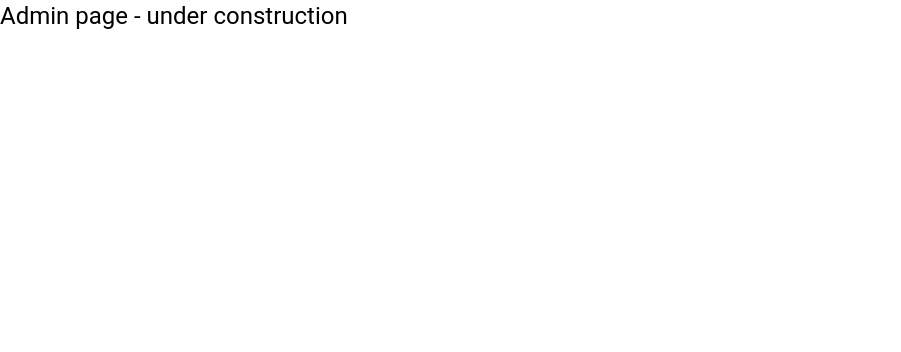
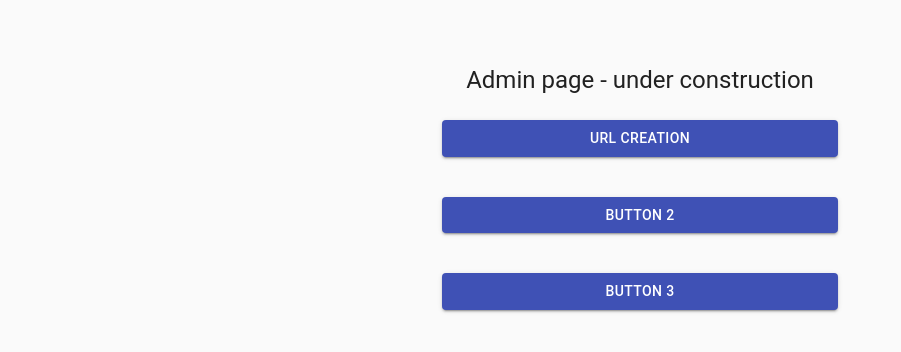
Before and after one commit to begeli/cloud-frontend, a React (Create React App) app: page /ahome in a window 1280 px wide. Shown: the top 352 px of the page, without its empty margins (0-901 px from the left). Built offline with nearby package versions, Linux system fonts and the light colour scheme.

Commit message:
Changed the api url, added the admin pages.

```diff
--- a/src/AdminHome.js
+++ b/src/AdminHome.js
@@ -1,4 +1,4 @@
-import React from 'react';
+import React, { useState } from 'react';
 import Avatar from '@material-ui/core/Avatar';
 import Button from '@material-ui/core/Button';
 import CssBaseline from '@material-ui/core/CssBaseline';
@@ -9,6 +9,7 @@ import { makeStyles } from '@material-ui/core/styles';
 import Container from '@material-ui/core/Container';
 import { Link}  from "react-router-dom";
 import NavBar from './NavBar';
+import axios from "axios";
 
 const useStyles = makeStyles((theme) => ({
   paper: {
@@ -30,15 +31,74 @@ const useStyles = makeStyles((theme) => ({
   },
 }));
 
-export default function AdminHome() {
+export default function AdminHome(props) {
   const classes = useStyles();
+  const [email, setEmail] = useState("");
+  const urlCreationAnalyticURL = "http://18.196.128.47:8080/Urls/lastMonthsUrlCreationAnalytics";
+
+  const urlCreation = () => {
+    const headers = {"admin": props.email};
+    axios.get(urlCreationAnalyticURL, {userEmail: "admin", password: "pass"}, {headers: headers})
+      .then(res => {
+        console.log(res);
+        if (res.status === 200) {
+          //setShortenedUrl(redirectionUrl + res.data.hash);
+        } else {
+          console.log(res)
+        }
+      })
+      .catch(res => console.log(res));
+  }
 
   return (
     <div>
-        <Typography component="h1" variant="h5">
-                Admin page - under construction
-        </Typography>
+      <Container component="main" maxWidth="xs">
+        <CssBaseline />
+        <div className={classes.paper}>
+          <Typography component="h1" variant="h5">
+                  Admin page - under construction {props.email}
+          </Typography>
 
+          <Button
+            type="submit"
+            fullWidth
+            variant="contained"
+            color="primary"
+            onClick={() => urlCreation()}
+            //component={Link}
+            //to="/ahome"
+            className={classes.submit}
+          >
+            URL Creation
+          </Button>
+
+          <Button
+            type="submit"
+            fullWidth
+            variant="contained"
+            color="primary"
+            //onClick={() => onFinish()}
+            //component={Link}
+            //to="/ahome"
+            className={classes.submit}
+          >
+            Button 2
+          </Button>
+
+          <Button
+            type="submit"
+            fullWidth
+            variant="contained"
+            color="primary"
+            //onClick={() => onFinish()}
+            //component={Link}
+            //to="/ahome"
+            className={classes.submit}
+          >
+            Button 3
+          </Button>
+        </div>
+      </Container>
     </div>
 
   );
--- a/src/AdminSignIn.js
+++ b/src/AdminSignIn.js
@@ -1,4 +1,4 @@
-import React from 'react';
+import React, { useState } from 'react';
 import Avatar from '@material-ui/core/Avatar';
 import Button from '@material-ui/core/Button';
 import CssBaseline from '@material-ui/core/CssBaseline';
@@ -7,7 +7,9 @@ import LockOutlinedIcon from '@material-ui/icons/LockOutlined';
 import Typography from '@material-ui/core/Typography';
 import { makeStyles } from '@material-ui/core/styles';
 import Container from '@material-ui/core/Container';
-import { Link}  from "react-router-dom";
+import Grid from '@material-ui/core/Grid';
+import { Link } from "react-router-dom";
+import axios from "axios";
 
 const useStyles = makeStyles((theme) => ({
   paper: {
@@ -29,8 +31,34 @@ const useStyles = makeStyles((theme) => ({
   },
 }));
 
-export default function AdminSignIn() {
+export default function AdminSignIn(props) {
   const classes = useStyles();
+  const loginAPIURL = "http://18.196.128.47:8080/login";
+  const [email, setEmail] = useState("");
+  const [password, setPassword] = useState("");
+
+  const onFinish = () =>  {
+    const data = {email:email, password:password};
+    axios.post(loginAPIURL, data)
+    .then(res => {
+      if (res.status === 200) {
+        console.log("Response  ", res);
+        props.handleSuccessfulAuth(email);
+        props.history.push(`/ahome`);
+      } else {
+        console.log(res);
+      }
+    })
+    .catch(res => console.log(res));
+  }
+
+  const updateEmail = (event) => {
+    setEmail(event.target.value);
+  };
+
+  const updatePassword = (event) => {
+    setPassword(event.target.value);
+  };
 
   return (
     <Container component="main" maxWidth="xs">
@@ -42,7 +70,6 @@ export default function AdminSignIn() {
         <Typography component="h1" variant="h5">
           Sign in
         </Typography>
-        <form className={classes.form} noValidate>
         <TextField
           variant="outlined"
           margin="normal"
@@ -53,6 +80,7 @@ export default function AdminSignIn() {
           name="email"
           autoComplete="email"
           autoFocus
+          onChange = {updateEmail}
         />
         <TextField
           variant="outlined"
@@ -64,6 +92,7 @@ export default function AdminSignIn() {
           type="password"
           id="adminPassword"
           autoComplete="adminPassword"
+          onChange = {updatePassword}
         />
 
         <Button
@@ -71,13 +100,21 @@ export default function AdminSignIn() {
           fullWidth
           variant="contained"
           color="primary"
-            component={Link}
-            to="/ahome"
+          onClick={() => onFinish()}
+          //component={Link}
+          //to="/ahome"
           className={classes.submit}
         >
           Sign In
         </Button>
-        </form>
+
+        <Grid container>
+          <Grid item xs>
+            <Link to="/signin" variant="body2">
+              {"Go back"}
+            </Link>
+          </Grid>
+        </Grid>
       </div>
     </Container>
   );
--- a/src/App.js
+++ b/src/App.js
@@ -40,11 +40,19 @@ export default class  App extends Component {
             />
             <Route
               exact path="/asignin"
-              component={AdminSignIn}
+              render={props => (
+                  <AdminSignIn {...props} handleSuccessfulAuth={this.handleSuccessfulAuth} loggedInStatus={this.state.loggedInStatus}/>
+                )
+              }
+              //component={AdminSignIn}
             />
             <Route
               exact path="/ahome"
-              component={AdminHome}
+              render={props => (
+                  <AdminHome email={this.state.email}/>
+                )
+              }
+              //component={AdminHome}
             />
             <Route
               exact path="/"
--- a/src/Home.js
+++ b/src/Home.js
@@ -37,9 +37,9 @@ const useStyles = makeStyles((theme) => ({
 }));
 
 export default function Home(props) {
-  const redirectionUrl = "http://18.197.151.94:8080/Urls/";
-  const urlShorteningAPIURL = "http://18.197.151.94:8080/Urls/shorten";
-  const customUrlShorteningAPIURL = "http://18.197.151.94:8080/Urls/customshorten";
+  const redirectionUrl = "http://18.196.128.47:8080/Urls/";
+  const urlShorteningAPIURL = "http://18.196.128.47:8080/Urls/shorten";
+  const customUrlShorteningAPIURL = "http://18.196.128.47:8080/Urls/customshorten";
 
   const classes = useStyles();
   const [originalUrl, setOriginalUrl] = useState("");
--- a/src/LinkAnalytics.js
+++ b/src/LinkAnalytics.js
@@ -4,8 +4,8 @@ import NavBar from './NavBar';
 import axios from "axios";
 
 export default function LinkAnalytics(props) {
-    const userURLsAPIURL = "http://18.197.151.94:8080/Urls/userURL";
-    const redirectionAPIURL = "http://18.197.151.94:8080/Urls/";
+    const userURLsAPIURL = "http://18.196.128.47:8080/Urls/userURL";
+    const redirectionAPIURL = "http://18.196.128.47:8080/Urls/";
 
     const columns = ["Full URL", "Shortened URL", "Number of Clicks", "Expiration Date"];
     const [dataUpdated, setDataUpdated] = useState(false);
--- a/src/SignIn.js
+++ b/src/SignIn.js
@@ -32,7 +32,8 @@ const useStyles = makeStyles((theme) => ({
 }));
 
 export default function SignIn(props) {
-  const loginAPIURL = "http://18.197.151.94:8080/login";
+  //const loginAPIURL = "http://18.197.151.94:8080/login";
+  const loginAPIURL = "http://18.196.128.47:8080/login";
 
   const classes = useStyles();
   const [email, setEmail] = useState("");
@@ -51,7 +52,7 @@ export default function SignIn(props) {
         console.log(res);
       }
     })
-    .catch(res => console.log("Error"));
+    .catch(res => console.log(res));
   }
 
   const updateEmail = (event) => {
@@ -113,6 +114,12 @@ export default function SignIn(props) {
               Sign In
             </Button>
             <Grid container>
+              <Grid item xs>
+                <Link to="/asignin" variant="body2">
+                  {"Admin Sign In"}
+                </Link>
+              </Grid>
+
               <Grid item>
                 <Link to="/signup" variant="body2">
                   {"Don't have an account? Sign Up"}
--- a/src/SignUp.js
+++ b/src/SignUp.js
@@ -33,7 +33,8 @@ const useStyles = makeStyles((theme) => ({
 }));
 
 export default function SignUp(props) {
-  const registrationAPIURL = "http://18.197.151.94:8080/registration";
+  //const registrationAPIURL = "http://18.197.151.94:8080/registration";
+  const registrationAPIURL = "http://18.196.128.47:8080/registration";
 
   const classes = useStyles();
   const [email, setEmail] = useState("");
```
Lines whose indentation alone changed are shown as unchanged.
